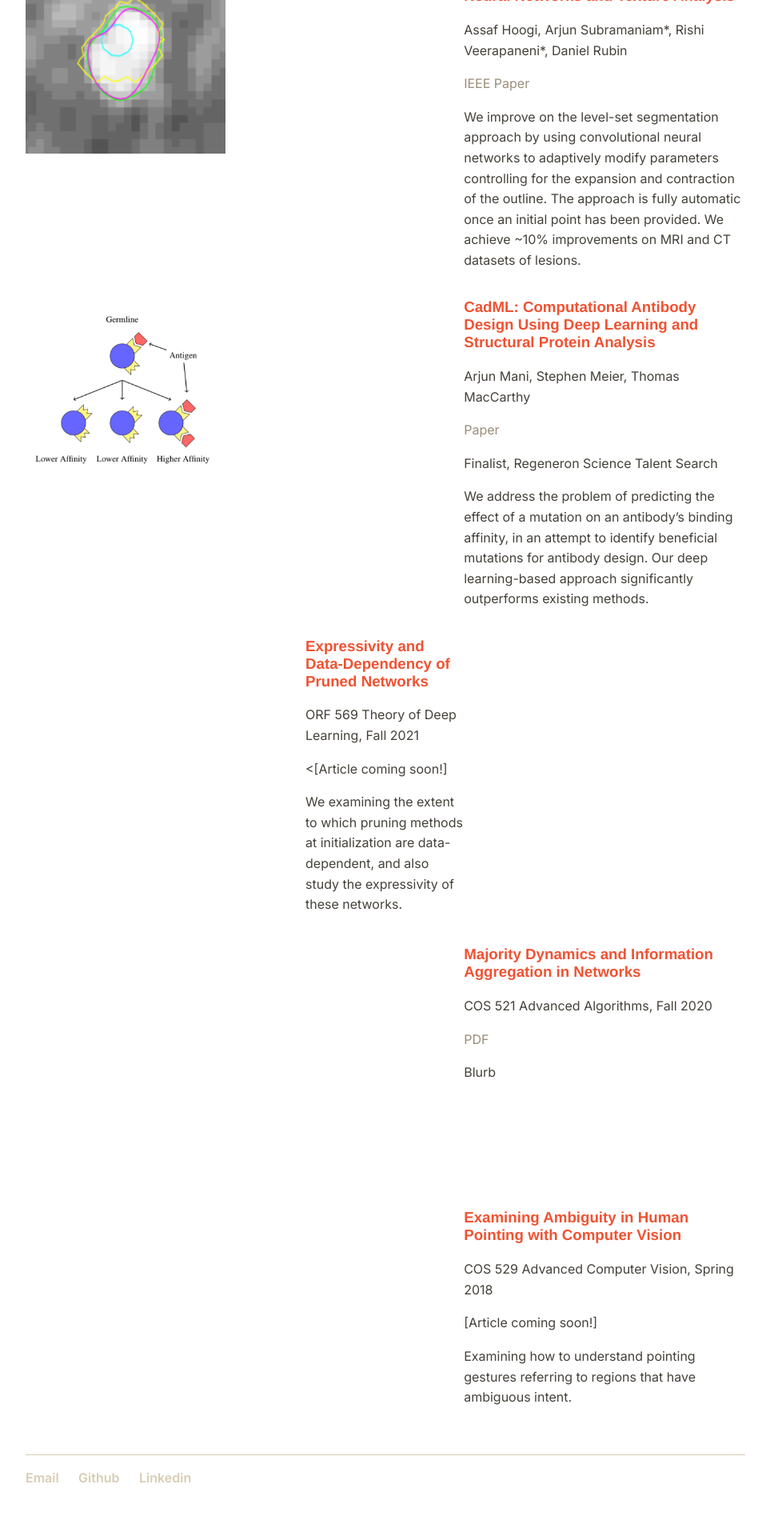
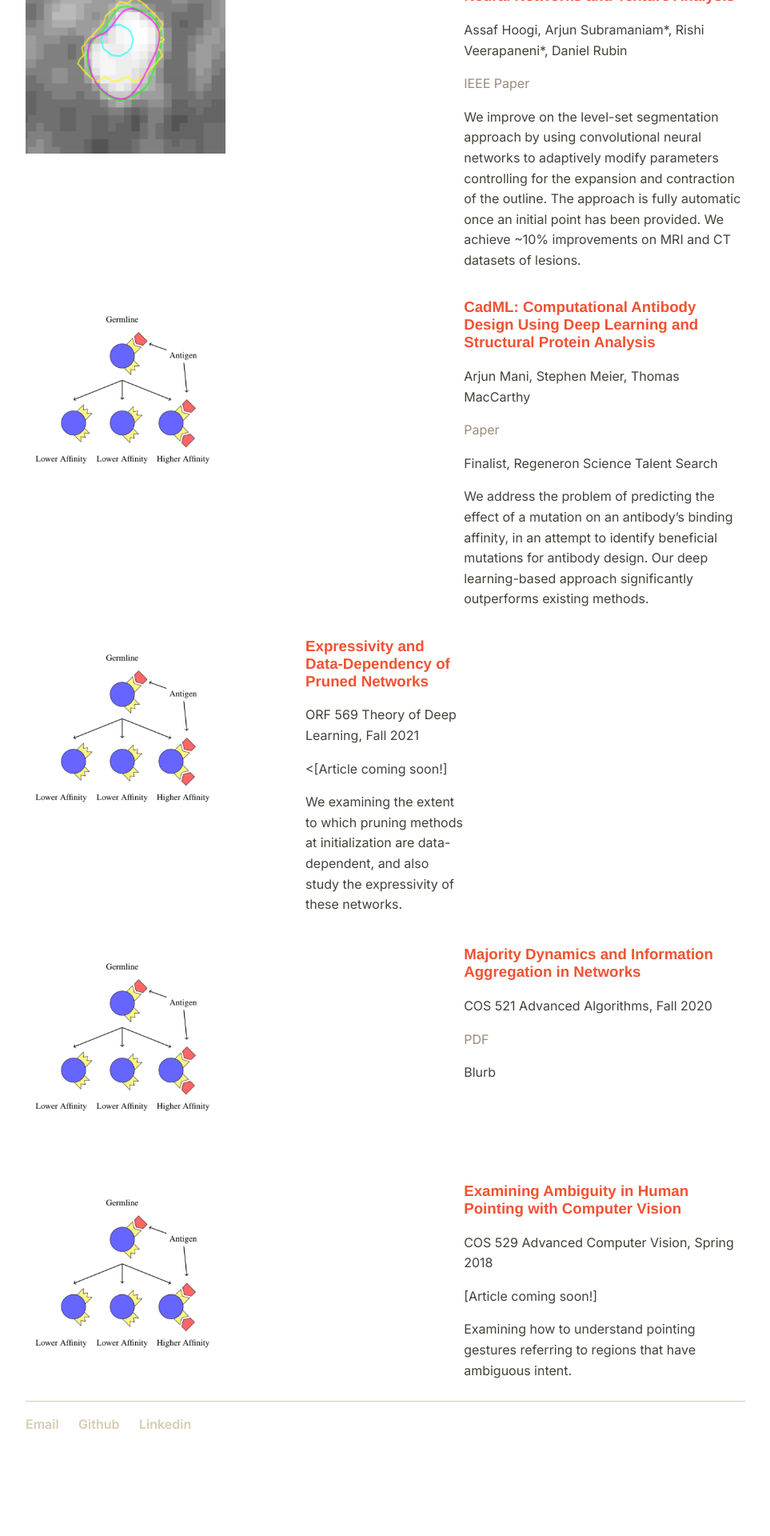
Before and after one commit to arjun-mani/arjun-mani.github.io, a Jekyll site: the page built from index.html, in a window 1280 px wide. Shown: the part 1092-3012 px from the top of the page at 80% size, without its empty margins (160-1123 px from the left). Built offline with Jekyll 4.4.1, drawn with Linux system fonts in a browser that asks for light colours; some web fonts are replaced; after the commit the page ends 2945 px from its top, so only the background shows below that.

Commit message:
Update index.html

```diff
--- a/index.html
+++ b/index.html
@@ -57,7 +57,7 @@ title: Home
 
 <div class="divTableRow">
 	<div class="divTableCell">
-		<img class="about" src="/imgs/white.jpg" width="100%">
+		<img class="about" src="/imgs/regeneron.png" width="100%">
 	</div>
 	<div class="divTableCell">
 		<h3>Expressivity and Data-Dependency of Pruned Networks</h3>
@@ -69,7 +69,7 @@ title: Home
 
 <div class="divTableRow">
 	<div class="divTableCell">
-		<img class="about" src="/imgs/white.jpg" width="100%">
+		<img class="about" src="/imgs/regeneron.png" width="100%">
 	</div>
 	<div class="divTableCell">
 		<h3>Majority Dynamics and Information Aggregation in Networks</h3>
@@ -81,7 +81,7 @@ title: Home
 
 <div class="divTableRow">
 	<div class="divTableCell">
-		<img class="about" src="/imgs/white.jpg" width="100%">
+		<img class="about" src="/imgs/regeneron.png" width="100%">
 	</div>
 	<div class="divTableCell">
 		<h3>Examining Ambiguity in Human Pointing with Computer Vision</h3>
```
